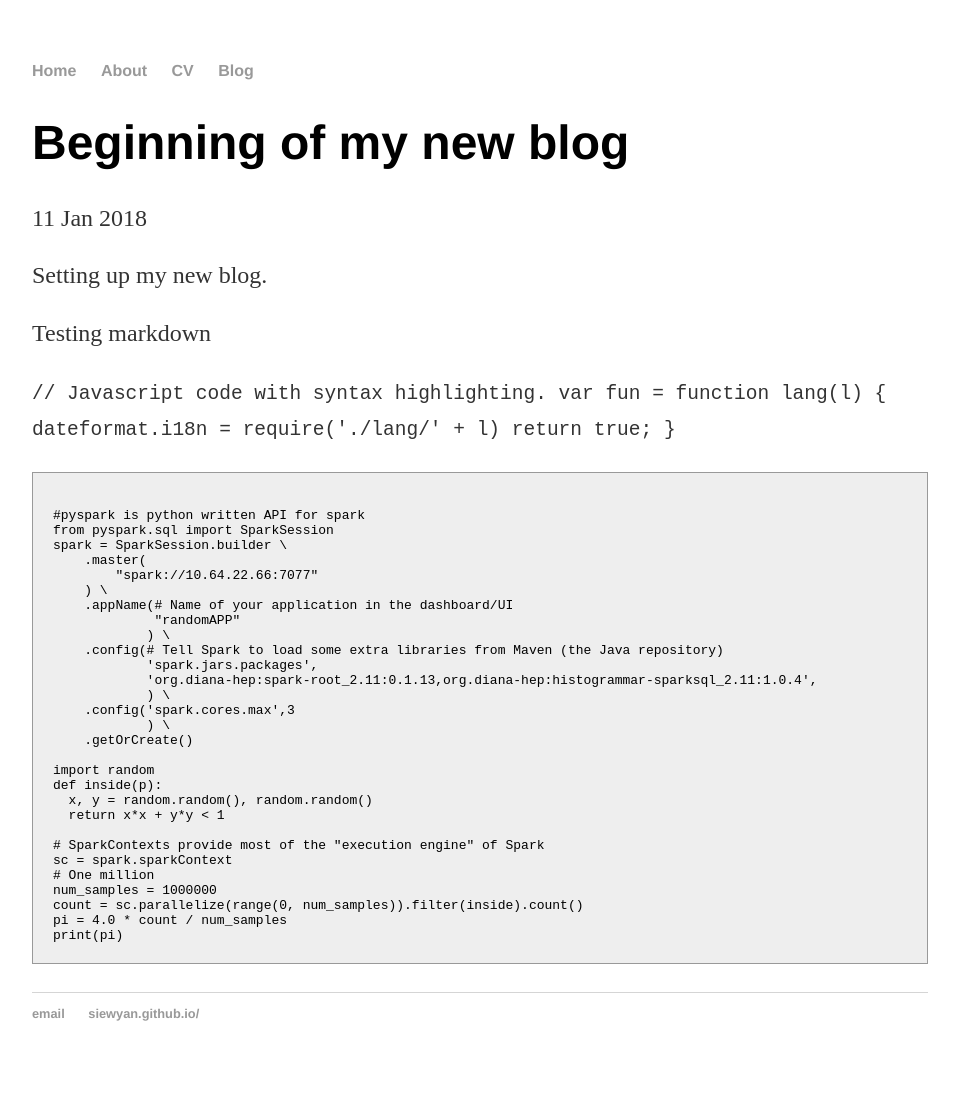
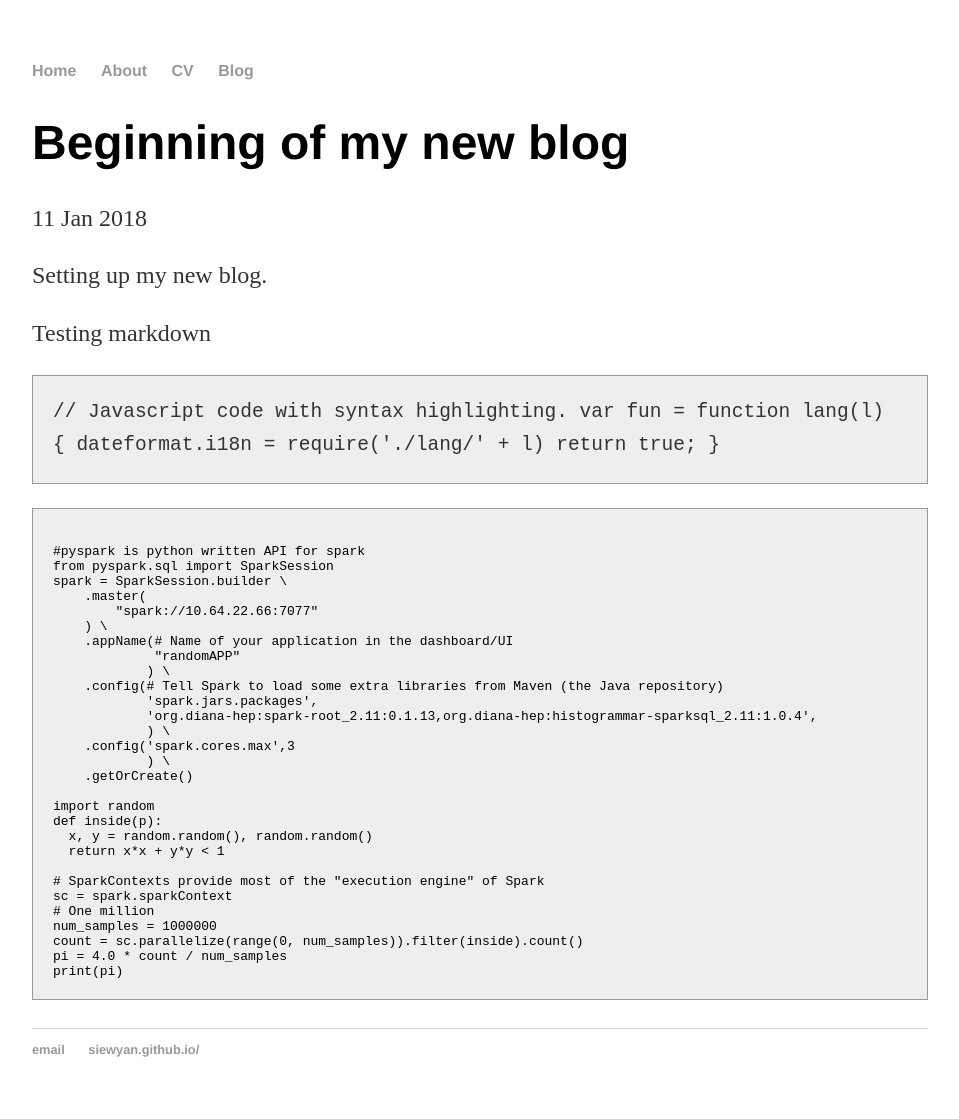
Before and after one commit to SiewYan/SiewYan.github.io, a Jekyll site: the page built from _posts/2018-01-11-NewBlog.md, in a window 1280 px wide. Shown: the whole page, without its empty margins (160-1119 px from the left). Built offline with Jekyll 4.4.1, drawn with Linux system fonts in a browser that asks for light colours; before the commit the page ends 1083 px from its top, so only the background shows below that.

Commit message:
Update main.css

```diff
--- a/css/main.css
+++ b/css/main.css
@@ -28,7 +28,7 @@ ul.posts li { list-style: none; }
 .cv address, .cv p { font-size: 1.2em; }
 .cv .download { float: right; font-size: .8em; text-transform: uppercase; }
 
-pre code {
+code {
   background-color: #eee;
   border: 1px solid #999;
   display: block;
```
